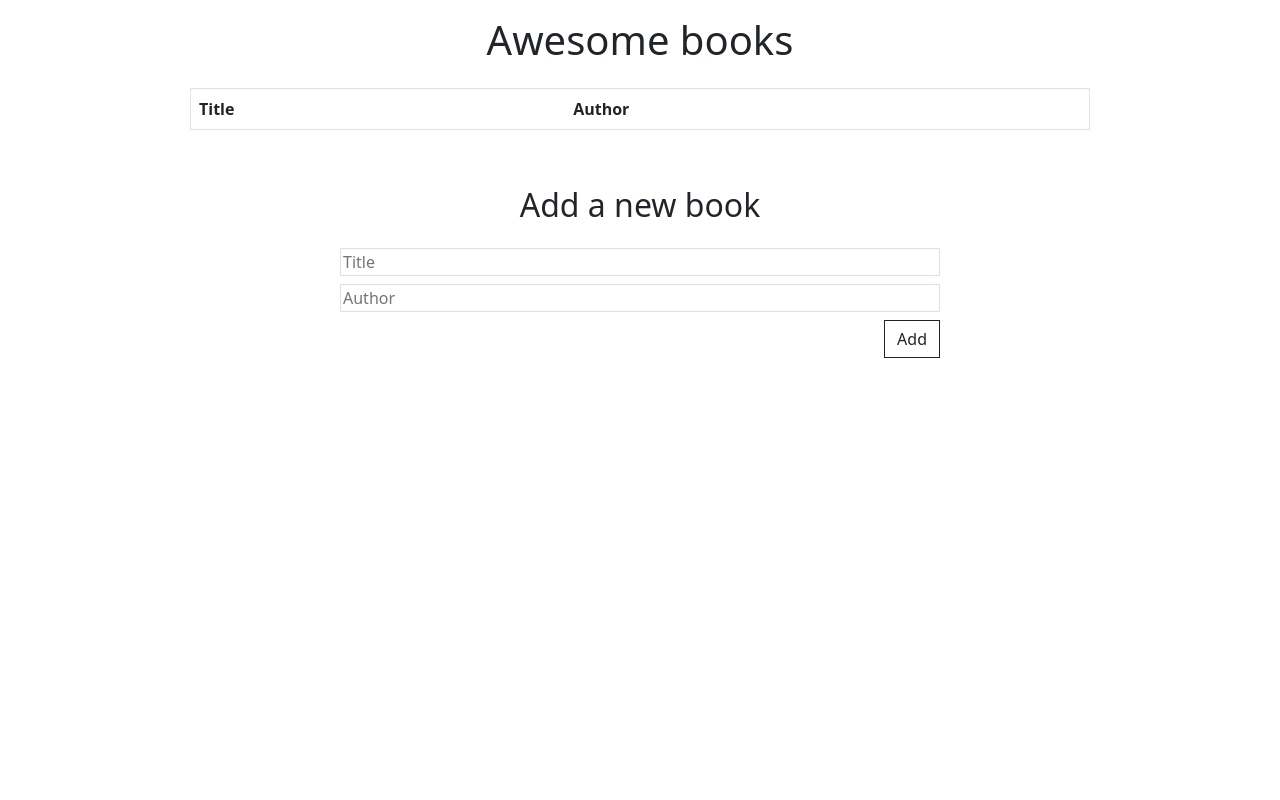
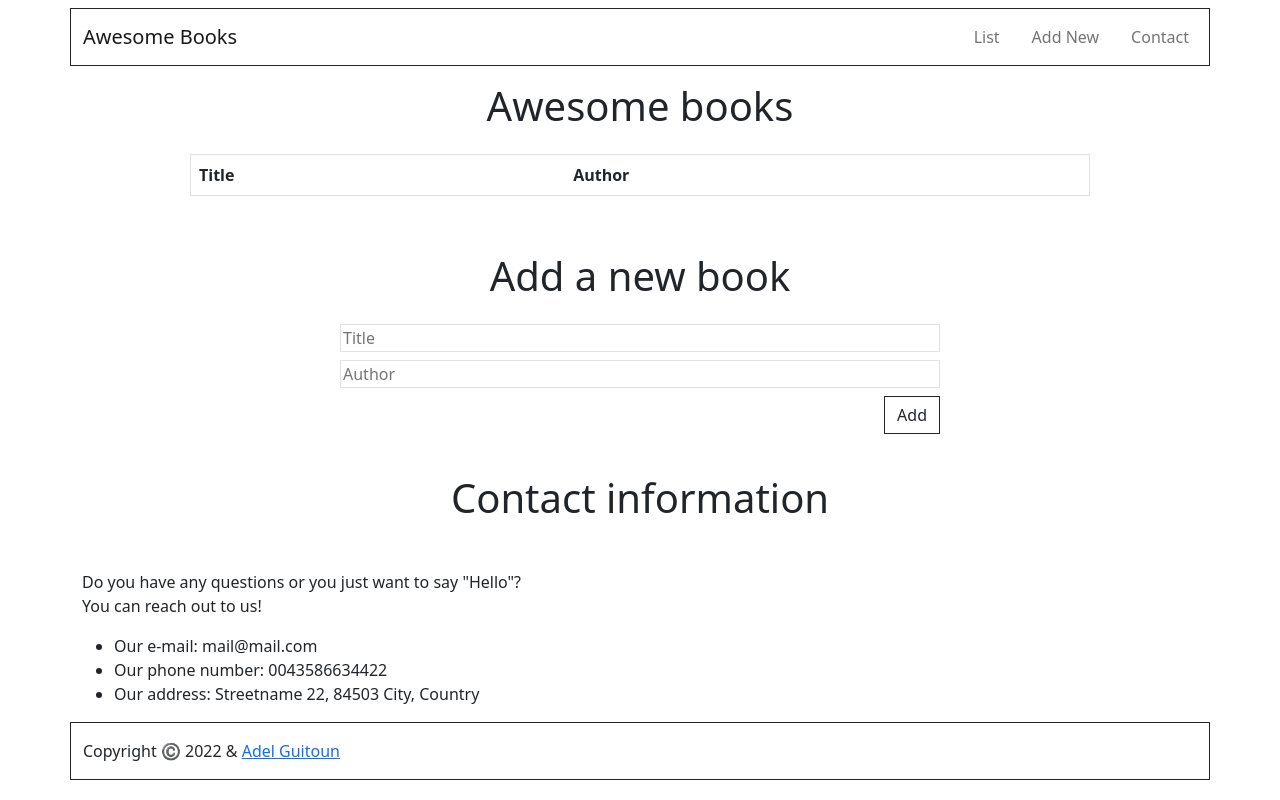
Before and after one commit to adel-gu/awesome-books, a plain HTML site: page index.html in a window 1280 px wide. Drawn offline with nearby package versions, Linux system fonts and the light colour scheme.

Commit message:
Add other section markups

```diff
--- a/index.html
+++ b/index.html
@@ -16,9 +16,69 @@
     <!-- Local CSS styles -->
     <link rel="stylesheet" href="./css/main.css" />
   </head>
-  <body>
+  <body class="d-flex flex-column justify-content-between">
+    <!-- Header Section -->
+    <header>
+      <nav class="navbar navbar-expand-lg pb-0">
+        <div class="container-fluid container border border-dark py-2">
+          <a class="navbar-brand" href="#">Awesome Books</a>
+          <button
+            class="navbar-toggler"
+            type="button"
+            data-bs-toggle="collapse"
+            data-bs-target="#navbarSupportedContent"
+            aria-controls="navbarSupportedContent"
+            aria-expanded="false"
+            aria-label="Toggle navigation"
+          >
+            <span class="navbar-toggler-icon"></span>
+          </button>
+          <div class="collapse navbar-collapse" id="navbarSupportedContent">
+            <ul class="navbar-nav ms-auto gap-3">
+              <li class="nav-item">
+                <a
+                  class="nav-link"
+                  aria-current="page"
+                  data-trigger="list"
+                  href="#list"
+                  >List</a
+                >
+              </li>
+
+              <li class="nav-item">
+                <a
+                  class="nav-link"
+                  aria-current="page"
+                  data-trigger="addNew"
+                  href="#addNew"
+                  >Add New</a
+                >
+              </li>
+
+              <li class="nav-item">
+                <a
+                  class="nav-link"
+                  aria-current="page"
+                  data-trigger="contact"
+                  href="#contact"
+                  >Contact</a
+                >
+              </li>
+            </ul>
+          </div>
+        </div>
+      </nav>
+
+      <div class="date-time container d-flex justify-content-end gap-1 p-0">
+        <span class="date"></span>
+        <span class="time"></span>
+      </div>
+    </header>
+
+    <!-- Main Section -->
     <main>
-      <section class="p-3">
+      <!-- Book List Section -->
+      <section class="page current p-3" id="list">
         <div class="container">
           <h1 class="text-center">Awesome books</h1>
           <table class="table table-striped border my-4 mx-auto">
@@ -33,9 +93,10 @@
         </div>
       </section>
 
-      <section class="p-3">
+      <!-- Add new Book Section -->
+      <section class="page p-3" id="addNew">
         <div class="container text-center">
-          <h2>Add a new book</h2>
+          <h1>Add a new book</h1>
           <form class="mx-auto my-4">
             <ul class="list-unstyled">
               <li>
@@ -67,7 +128,36 @@
           </form>
         </div>
       </section>
+
+      <!-- Contact Section -->
+      <section class="page" id="contact">
+        <div class="container">
+          <h1 class="text-center">Contact information</h1>
+          <div class="contact-content mx-auto mt-5">
+            <p>
+              Do you have any questions or you just want to say "Hello"? <br />
+              You can reach out to us!
+            </p>
+            <ul>
+              <li>Our e-mail: mail@mail.com</li>
+              <li>Our phone number: 0043586634422</li>
+              <li>Our address: Streetname 22, 84503 City, Country</li>
+            </ul>
+          </div>
+        </div>
+      </section>
     </main>
+
+    <!-- Footer Section -->
+    <footer class="mb-2">
+      <div class="container-fluid container border border-dark py-3">
+        <span>Copyright ©️ 2022</span>
+        <span>&</span>
+        <span>
+          <a href="https://github.com/adel-gu">Adel Guitoun</a>
+        </span>
+      </div>
+    </footer>
 
     <script src="https://cdn.jsdelivr.net/npm/bootstrap@5.2.1/dist/js/bootstrap.bundle.min.js"></script>
   </body>
```
